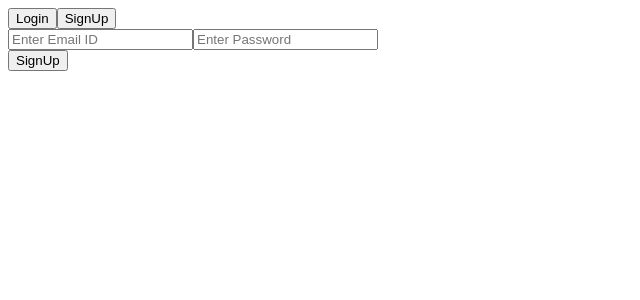
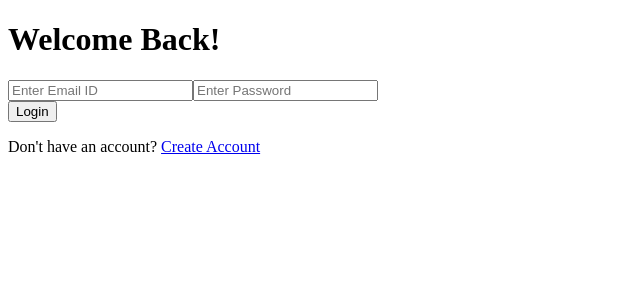
Before and after one commit to 2005MohitInamdar/eval, an Angular app in the folder frontend/eval/: page /login in a window 1280 px wide. Before the commit this address led to /. Shown: the top 300 px of the page, without its empty margins (0-640 px from the left). Built offline with nearby package versions, Linux system fonts and the light colour scheme.

Commit message:
created routes created login and signup components made changes in handling toggling

```diff
--- a/frontend/eval/src/app/app.html
+++ b/frontend/eval/src/app/app.html
@@ -1 +1 @@
-<app-auth-ui-wrapper></app-auth-ui-wrapper>
+<router-outlet></router-outlet>
--- a/frontend/eval/src/app/app.routes.ts
+++ b/frontend/eval/src/app/app.routes.ts
@@ -1,3 +1,8 @@
 import { Routes } from '@angular/router';
-
-export const routes: Routes = [];
+import { Login } from './components/authentication/login/login';
+import { Signup } from './components/authentication/signup/signup';
+export const routes: Routes = [
+    // {path: "", component: Home, title: "Tutorials page"},
+    {path: 'signup', component: Signup, title: "Create account page"},
+    {path: "login", component: Login, title: "Login page"}
+];
--- a/frontend/eval/src/app/app.ts
+++ b/frontend/eval/src/app/app.ts
@@ -1,8 +1,9 @@
 import { Component, signal } from '@angular/core';
-import { AuthUiWrapper } from './components/authentication/auth-ui-wrapper/auth-ui-wrapper';
+import { RouterOutlet } from '@angular/router';
 @Component({
   selector: 'app-root',
-  imports: [AuthUiWrapper],
+  standalone: true,
+  imports: [RouterOutlet],
   templateUrl: './app.html',
   styleUrls: ['./app.scss']
 })
--- a/frontend/eval/src/app/components/authentication/auth-ui-wrapper/auth-ui-wrapper.html
+++ b/frontend/eval/src/app/components/authentication/auth-ui-wrapper/auth-ui-wrapper.html
@@ -1,18 +1,19 @@
 <div>
-    <div>
+    <!-- <div>
         <button type="button" (click)="setPage('Login')">Login</button>
         <button type="button" (click)="setPage('SignUp')">SignUp</button>
-    </div>
+    </div> -->
     <div>
-        <form action="" [formGroup]="authForm" (ngSubmit)="submit()">
+        <form action="" [formGroup]="authService.authForm" (ngSubmit)="authService.submit()">
             <div>
-                @if (auth_page === "SignUp" && authForm.contains("name")){
+                @if (authService.auth_page === "SignUp" && authService.authForm.contains("name")){
                     <input type="text" formControlName="name" placeholder="Enter Name">
                 }
                 <input type="email" formControlName="email" placeholder="Enter Email ID">
                 <input type="password" formControlName="password" placeholder="Enter Password">
             </div>
-            <button type="submit">{{auth_page === 'login' ? 'Login' : 'SignUp'}}</button>
+            <!-- <button type="submit">{{authService.auth_page === 'Login' ? 'Login' : 'SignUp'}}</button> -->
+             <ng-content></ng-content>
         </form>
     </div>
 </div>
--- a/frontend/eval/src/app/components/authentication/auth-ui-wrapper/auth-ui-wrapper.ts
+++ b/frontend/eval/src/app/components/authentication/auth-ui-wrapper/auth-ui-wrapper.ts
@@ -1,81 +1,29 @@
-import { Component, Inject, OnInit, PLATFORM_ID } from '@angular/core';
-import { FormBuilder, FormGroup, ReactiveFormsModule, Validators, FormControlName, FormControl } from '@angular/forms';
-import { isPlatformBrowser } from '@angular/common';
+import { Component, inject, OnInit } from '@angular/core';
+import { FormBuilder, FormGroup, ReactiveFormsModule } from '@angular/forms';
+import { Auth } from '../../../services/auth';
 @Component({
   selector: 'app-auth-ui-wrapper',
+  standalone: true,
   imports: [ReactiveFormsModule],
   templateUrl: './auth-ui-wrapper.html',
   styleUrls: ['./auth-ui-wrapper.scss'],
 })
 export class AuthUiWrapper implements OnInit {
-  authForm!:FormGroup
-  private localStorage: Storage | undefined;
+  authForm!:FormGroup;
+  authService = inject(Auth);
 
-  auth_page:string = "Login"
-  // login = "Login"
-  // signUp = "SignUp"
-
-  constructor(private fb:FormBuilder, @Inject(PLATFORM_ID) private platformId: Object){
-    if(isPlatformBrowser(this.platformId)){
-      this.localStorage = window.localStorage
-    }
-    this.initForm();
+  constructor(private fb:FormBuilder){
   }
 
   // switching signup/login pages start
   ngOnInit(): void{
-    if(this.localStorage){
-      const savedPage = localStorage.getItem("savedPage")
-      if(savedPage){
-        this.auth_page = savedPage
-      }
-    }
-
-    if(this.auth_page === "Login"){
-      this.authForm.removeControl("name")
-    }else{
-      this.authForm.addControl("name", new FormControl('', [Validators.required, Validators.minLength(2), Validators.maxLength(50)]))
-    }
+    // this.authService.loadPage()
+    this.authService.handleNameController()
   }
 
-
-  // formGroup for login/signup
-  initForm(){
-    this.authForm = this.fb.group({
-      name: [""],
-      email: ["", [Validators.required, Validators.email]],
-      password: ["", [Validators.required, Validators.minLength(6)]]
-    })
-  }
-
-
   // page parameter is passed from html page
-  setPage(page: string){
-
-    this.auth_page = page
-    this.authForm.reset()
-    if(this.localStorage){
-      localStorage.setItem("savedPage", page)
-    }
-
-
-    if(this.auth_page === "Login"){
-      this.authForm.removeControl("name")
-    }else{
-      this.authForm.addControl("name", new FormControl('', [Validators.required, Validators.minLength(2), Validators.maxLength(50)])  )
-    }
-  }
-  // switching signup/login pages end
-
-
-
-  // submitting the form
-  submit(){
-    if(this.authForm.valid){
-      console.log(this.authForm.value)
-    }else{
-      this.authForm.markAllAsTouched()
-    }
-
-  }
+  // setPage(page: string){
+  //   this.authService.settingPage(page)
+  //   this.authService.handleNameController()
+  // }
 }
--- a/frontend/eval/src/app/components/authentication/login/login.html
+++ b/frontend/eval/src/app/components/authentication/login/login.html
@@ -1 +1,5 @@
-<p>login works!</p>
+<h1>Welcome Back!</h1>
+<app-auth-ui-wrapper>
+    <button type="submit" (click)="login()">Login</button>
+    <p>Don't have an account? <a routerLink="/signup">Create Account</a></p>
+</app-auth-ui-wrapper>
--- a/frontend/eval/src/app/components/authentication/login/login.ts
+++ b/frontend/eval/src/app/components/authentication/login/login.ts
@@ -1,11 +1,19 @@
-import { Component } from '@angular/core';
-
+import { Component, inject } from '@angular/core';
+import { AuthUiWrapper } from '../auth-ui-wrapper/auth-ui-wrapper';
+import { Auth } from '../../../services/auth';
+import { RouterLink } from '@angular/router';
 @Component({
   selector: 'app-login',
-  imports: [],
+  standalone: true,
+  imports: [AuthUiWrapper, RouterLink],
   templateUrl: './login.html',
   styleUrl: './login.scss',
 })
 export class Login {
-
+  authService = inject(Auth)
+  login(){
+    if(this.authService.authForm.valid){
+      console.log(this.authService.authForm.value)
+    }
+  }
 }
--- a/frontend/eval/src/app/components/authentication/signup/signup.html
+++ b/frontend/eval/src/app/components/authentication/signup/signup.html
@@ -1 +1,2 @@
 <p>signup works!</p>
+<h1>HELLO WORLD</h1>
--- a/frontend/eval/src/app/components/authentication/signup/signup.ts
+++ b/frontend/eval/src/app/components/authentication/signup/signup.ts
@@ -2,6 +2,7 @@ import { Component } from '@angular/core';
 
 @Component({
   selector: 'app-signup',
+  standalone: true,
   imports: [],
   templateUrl: './signup.html',
   styleUrl: './signup.scss',
--- /dev/null
+++ b/frontend/eval/src/app/services/auth.ts
@@ -0,0 +1,74 @@
+import { Injectable } from '@angular/core';
+import { FormBuilder, FormGroup, Validators, FormControl } from '@angular/forms';
+import { Inject, PLATFORM_ID } from '@angular/core';
+import { isPlatformBrowser } from '@angular/common';
+@Injectable({
+  providedIn: 'root',
+})
+export class Auth {
+  authForm!:FormGroup;
+  private localStorage: Storage | undefined;
+  auth_page:string = "Login";
+
+  constructor(private fb:FormBuilder, @Inject(PLATFORM_ID) private platformId: Object){
+    this.localStorageSSRError()
+  }
+
+    localStorageSSRError(){
+      if(isPlatformBrowser(this.platformId)){
+        this.localStorage = window.localStorage;
+      }
+      this.initForm();
+    }
+
+  //function for switching between signup/login pages
+  // loadPage(){
+  //   if(this.localStorage){
+  //     const savedPage = this.localStorage.getItem("savedPage")
+  //     if(savedPage){
+  //       this.auth_page = savedPage
+  //     }
+  //   }
+  // }
+
+
+
+  // function to handle name controller
+  handleNameController(){
+    if(this.auth_page === "Login"){
+      this.authForm.removeControl("name")
+    }else{
+      this.authForm.addControl("name", new FormControl('', [Validators.required, Validators.minLength(2), Validators.maxLength(50)]))
+    }
+  }
+
+
+
+  // formGroup for login/signup
+  initForm(){
+    this.authForm = this.fb.group({
+      name: [""],
+      email: ["", [Validators.required, Validators.email]],
+      password: ["", [Validators.required, Validators.minLength(6)]]
+    })
+  }
+
+
+  // gte current opened page
+  // settingPage(page: string){
+  //   this.auth_page = page
+  //   this.authForm.reset()
+  //   if(this.localStorage){
+  //     localStorage.setItem("savedPage", page)
+  //   }
+  // }
+
+  // submit button
+  submit(){
+    if(this.authForm.valid){
+      console.log(this.authForm.value)
+    }else{
+      this.authForm.markAllAsTouched()
+    }
+  }
+}
```
Also changed, not shown: 1 other file (tests, documents, lock files or other folders).
